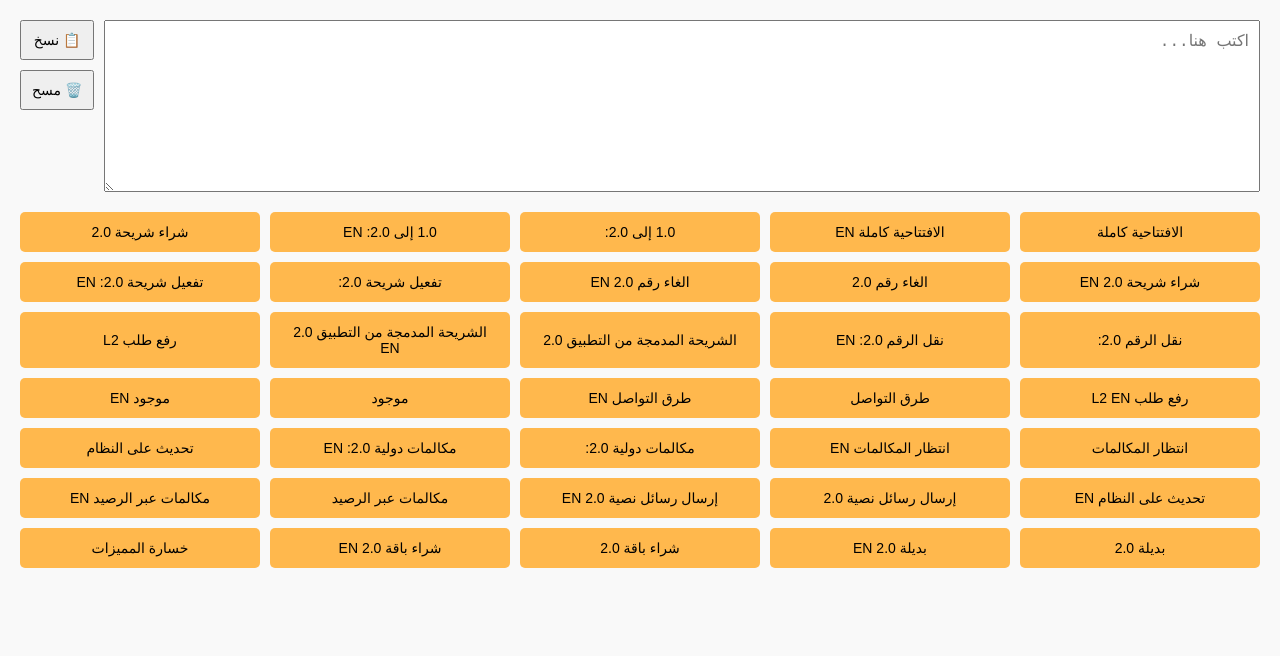
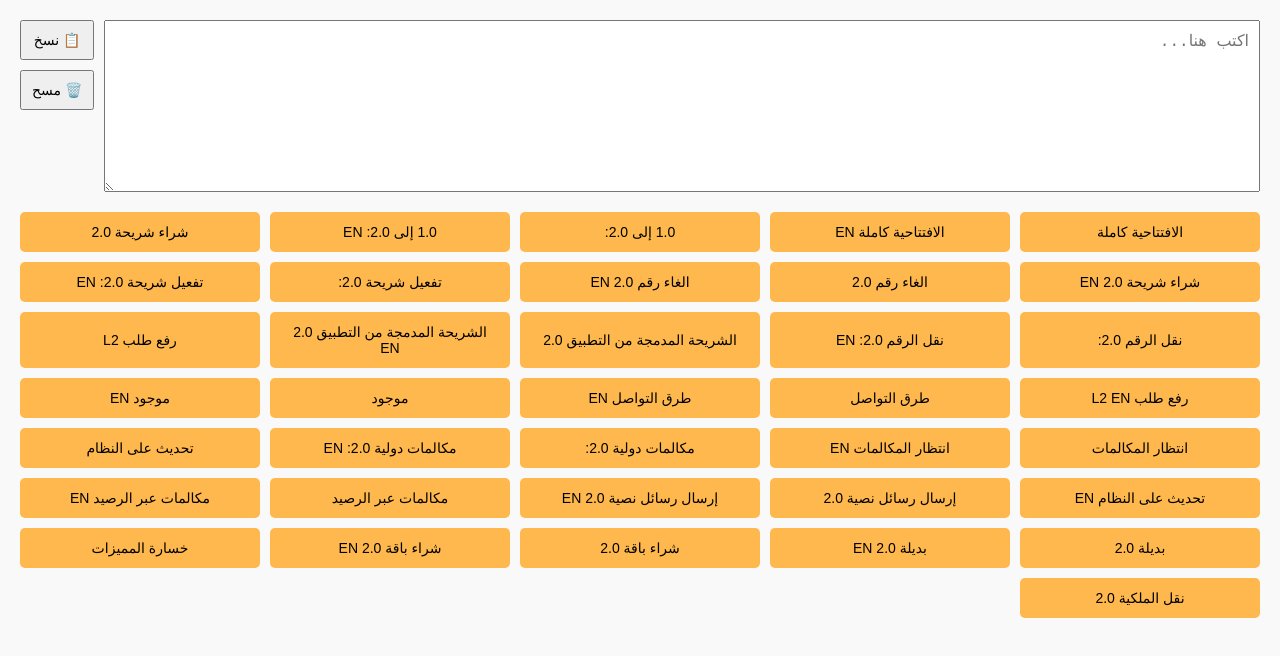
Before and after one commit to AbdullahCCCUS/TEMP, a plain HTML site: page index.html in a window 1280 px wide. Drawn offline with Linux system fonts and the light colour scheme.

Commit message:
Update index.html
اضافة نقل الملكية

```diff
--- a/index.html
+++ b/index.html
@@ -219,6 +219,8 @@ Tap 'Recharge' at the bottom of the page > then Manage Balance'`)">
  <!-- زر عربي -->
     <button onclick="addText(`يا غالي اللي واضح لي بالنظام ان قمت بنقل رقمك من حساب الى حساب اخر ، لذلك للاسف خسرت الباقة.\n مع العلم ان هذا الشرط موضح لك في رسالة تحذيرية تظهر لك قبل اتمام عملية نقل الرقم من الحساب ونص الرسالة ( تحذير : سيتم حذف جميع باقاتك واضافاتك ورصيد محفظتك وسجل العمليات بعد متابعتك لنقل رقمك لحساب ثاني ) وبمجرد قبولك لهذا الشرط سيتم نقل الرقم وحذف الباقة.`)">
      خسارة المميزات
+      <button onclick="addText(`لنقل ملكية رقمك ياليت تتبع الخطوات التالية: \n 1-سجل دخول في تطبيق جوي 2.0 ومن ثم انقر على رقمك الموجود في اعلى الصفحة. \n 2- انقر على إدارة الحساب. \n 3- اختر المزيد من الخيارات. \n 4- ومن ثم اختر نقل الملكية. \n ملاحضة: يجب ان يتوفر لدى المالك الجديد رقم اخر مسجل على نفس هويته ليتمكن من تنفيذ العملية.`)">
+    نقل الملكية 2.0
   </div>
 
   <script>
```
